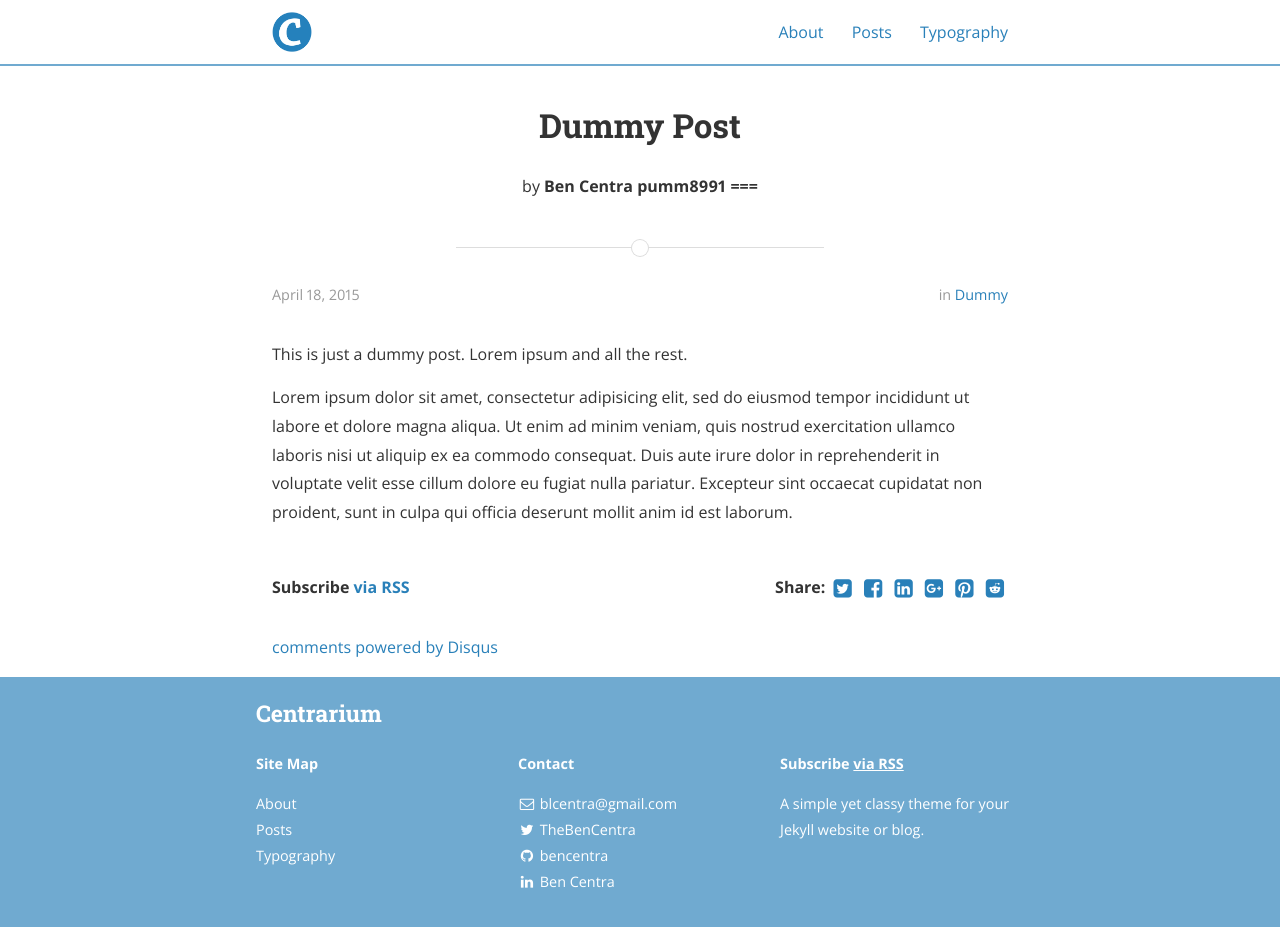
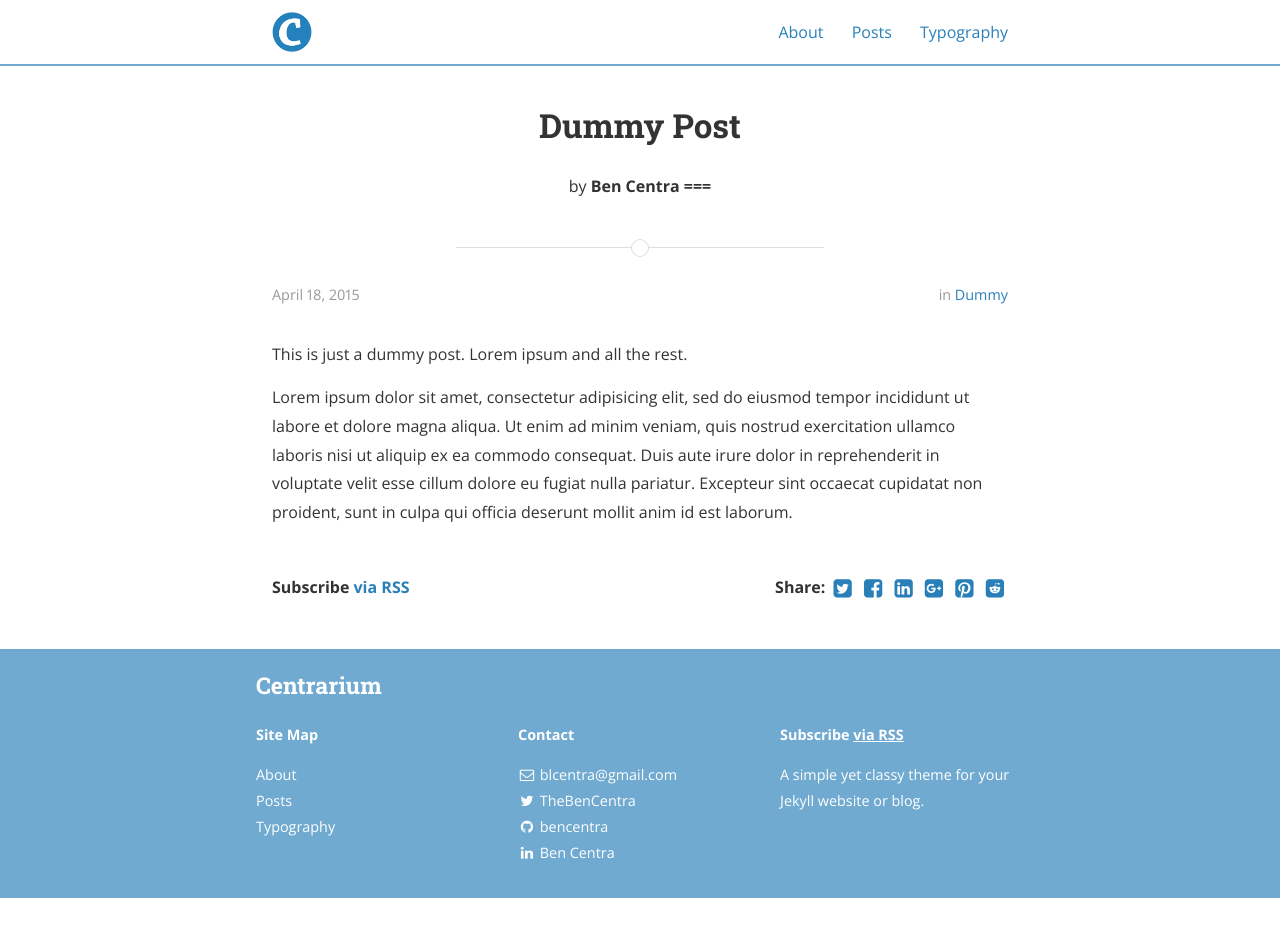
Before and after one commit to pumm8991/pumm8991.github.io, a Jekyll site: the page built from _posts/2015-04-18-dummy.markdown, in a window 1280 px wide. Built offline with Jekyll 4.4.1, drawn with Linux system fonts in a browser that asks for light colours; nearby versions of some CDN libraries; comment, search, counter and statistics services are not loaded; after the commit the page ends 900 px from its top, so only the background shows below that.

Commit message:
Initial commit

```diff
--- a/_config.yml
+++ b/_config.yml
@@ -41,7 +41,7 @@
     tag: '/tag/:name/'
 
 # Disqus comments
-disqus_shortname: pumm8991
+# disqus_shortname: pumm8991
 
 # Google analytics
 # ga_tracking_id: "UA-XXXX-1"
--- a/_layouts/post.html
+++ b/_layouts/post.html
@@ -7,7 +7,7 @@
   <div class="scrim {% if page.cover %}has-cover{% endif %}">
     <header class="post-header">
       <h1 class="title">{{ page.title }}</h1>
-      <p class="info">by <strong>{{ page.author }} {{ site.disqus_shortname }} ===</strong></p>
+      <p class="info">by <strong>{{ page.author }} {{ site.disqus_shortname }} === {{ page.disqus_disabled }}</strong></p>
     </header>
   </div>
 </div>
```
